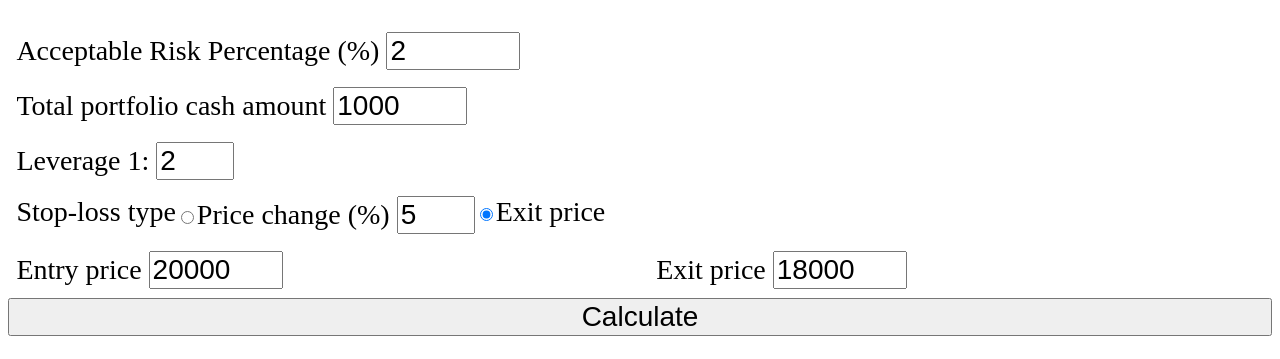
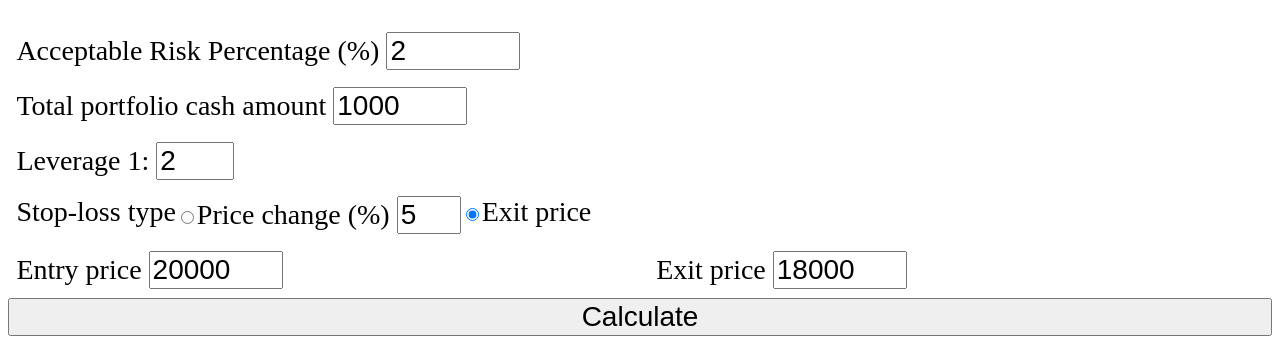
Before and after one commit to guinwza0971/Positionzizer, a plain HTML site: page index.html in a window 1280 px wide. Shown: the part 77-436 px from the top of the page. Drawn offline with Linux system fonts and the light colour scheme.

Commit message:
Update style.css

```diff
--- a/style.css
+++ b/style.css
@@ -43,7 +43,7 @@ input[type="number"] {
 }
 
 #percentchange {
-    width: 2.5rem;
+    width: 2rem;
 }
 
 @media only screen and (max-width: 420px) {
```
